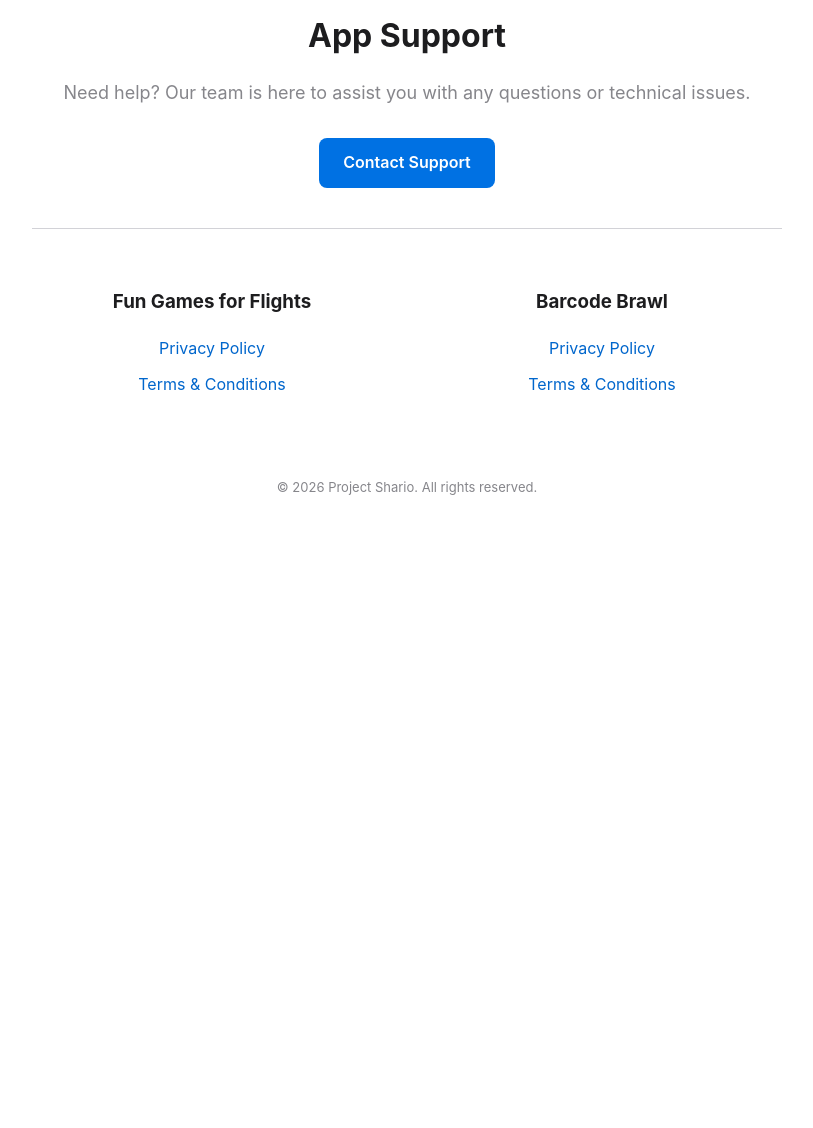
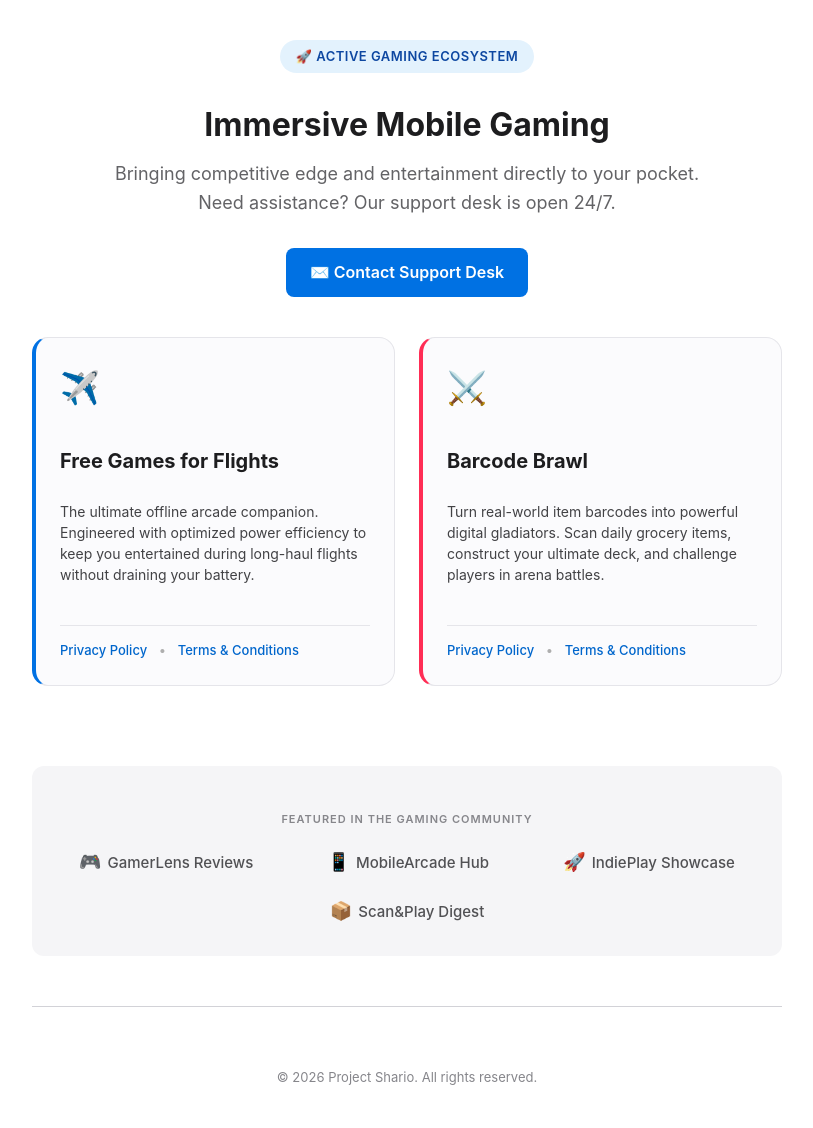
Before and after one commit to projectshario/ProjectShario.github.io, a Jekyll site: the page built from index.html, in a window 1280 px wide. Shown: the whole page, without its empty margins (233-1046 px from the left). Built offline with Jekyll 4.4.1, drawn with Linux system fonts in a browser that asks for light colours; before the commit the page ends 900 px from its top, so only the background shows below that.

Commit message:
Revamp index.html with new layout and content
Updated the index.html file to enhance the layout and content for app support, including a hero section, game highlights, and a featured section.

```diff
--- a/index.html
+++ b/index.html
@@ -3,32 +3,180 @@
 title: App Support & Legal
 ---
 
-<h1>App Support</h1>
-<p style="text-align: center; color: #86868b; font-size: 18px;">Need help? Our team is here to assist you with any questions or technical issues.</p>
+<!-- Hero Section with Game Highlights -->
+<section class="hero-section">
+    <div class="hero-badge">🚀 Active Gaming Ecosystem</div>
+    <h1>Immersive Mobile Gaming</h1>
+    <p class="hero-subtitle">Bringing competitive edge and entertainment directly to your pocket. Need assistance? Our support desk is open 24/7.</p>
 
-<div class="contact-container">
-    <a href="mailto:ProjectShario@gmail.com" class="contact-btn">Contact Support</a>
-</div>
-
-<hr>
-
-<!-- Two Apps Legal Sections -->
-<div class="legal-container">
-    <!-- Fun Games for Flights -->
-    <div class="app-column">
-        <h3>Fun Games for Flights</h3>
-        <ul class="footer-links">
-            <li><a href="{{ 'Privacy_FGFF.html' | relative_url }}">Privacy Policy</a></li>
-            <li><a href="{{ 'Terms_Conditions_FGFF.html' | relative_url }}">Terms & Conditions</a></li>
-        </ul>
+    <div class="contact-container">
+        <a href="mailto:ProjectShario@gmail.com" class="contact-btn">✉️ Contact Support Desk</a>
     </div>
 
-    <!-- Barcode Brawl -->
-    <div class="app-column">
-        <h3>Barcode Brawl</h3>
-        <ul class="footer-links">
-            <li><a href="{{ 'privacy.html' | relative_url }}">Privacy Policy</a></li>
-            <li><a href="{{ 'Terms_Conditions.html' | relative_url }}">Terms & Conditions</a></li>
-        </ul>
+    <!-- Game Highlight Cards on Top -->
+    <div class="game-highlights-grid">
+        <div class="highlight-card fgff-theme">
+            <div class="card-icon">✈️</div>
+            <h3>Free Games for Flights</h3>
+            <p>The ultimate offline arcade companion. Engineered with optimized power efficiency to keep you entertained during long-haul flights without draining your battery.</p>
+            <div class="card-links">
+                <a href="{{ 'Privacy_FGFF.html' | relative_url }}" class="text-link">Privacy Policy</a>
+                <span class="dot-divider">•</span>
+                <a href="{{ 'Terms_Conditions_FGFF.html' | relative_url }}" class="text-link">Terms & Conditions</a>
+            </div>
+        </div>
+
+        <div class="highlight-card brawl-theme">
+            <div class="card-icon">⚔️</div>
+            <h3>Barcode Brawl</h3>
+            <p>Turn real-world item barcodes into powerful digital gladiators. Scan daily grocery items, construct your ultimate deck, and challenge players in arena battles.</p>
+            <div class="card-links">
+                <a href="{{ 'privacy.html' | relative_url }}" class="text-link">Privacy Policy</a>
+                <span class="dot-divider">•</span>
+                <a href="{{ 'Terms_Conditions.html' | relative_url }}" class="text-link">Terms & Conditions</a>
+            </div>
+        </div>
     </div>
-</div>
+</section>
+
+<!-- Featured On / Media Coverage Section -->
+<section class="featured-section">
+    <h4>FEATURED IN THE GAMING COMMUNITY</h4>
+    <div class="featured-logos">
+        <div class="logo-item"><span>🎮</span> GamerLens Reviews</div>
+        <div class="logo-item"><span>📱</span> MobileArcade Hub</div>
+        <div class="logo-item"><span>🚀</span> IndiePlay Showcase</div>
+        <div class="logo-item"><span>📦</span> Scan&Play Digest</div>
+    </div>
+</section>
+
+<hr class="section-divider">
+
+<!-- Core Architecture Styling (Inject this style block directly inside the file) -->
+<style>
+    /* Hero layout configuration */
+    .hero-section {
+        text-align: center;
+        padding: 40px 0 20px 0;
+    }
+    .hero-badge {
+        display: inline-block;
+        background: #e3f2fd;
+        color: #0d47a1;
+        font-size: 13px;
+        font-weight: 600;
+        padding: 6px 16px;
+        border-radius: 20px;
+        margin-bottom: 16px;
+        text-transform: uppercase;
+        letter-spacing: 0.5px;
+    }
+    .hero-subtitle {
+        color: #636366 !important;
+        font-size: 18px !important;
+        max-width: 600px;
+        margin: 0 auto 30px auto;
+    }
+
+    /* Game Preview Cards */
+    .game-highlights-grid {
+        display: flex;
+        gap: 24px;
+        margin-top: 40px;
+        text-align: left;
+    }
+    .highlight-card {
+        flex: 1;
+        background: #fbfbfd;
+        border: 1px solid #e5e5ea;
+        border-radius: 16px;
+        padding: 24px;
+        transition: transform 0.2s ease, box-shadow 0.2s ease;
+        display: flex;
+        flex-direction: column;
+    }
+    .highlight-card:hover {
+        transform: translateY(-4px);
+        box-shadow: 0 12px 24px rgba(0, 0, 0, 0.06);
+    }
+    .card-icon {
+        font-size: 32px;
+        margin-bottom: 12px;
+    }
+    .highlight-card h3 {
+        font-size: 20px;
+        margin-bottom: 10px;
+        color: #1d1d1f;
+    }
+    .highlight-card p {
+        font-size: 14px;
+        color: #424245;
+        flex-grow: 1;
+        line-height: 1.5;
+    }
+
+    /* Themes */
+    .fgff-theme { border-left: 4px solid #0071e3; }
+    .brawl-theme { border-left: 4px solid #ff2d55; }
+
+    /* Card Navigation links */
+    .card-links {
+        margin-top: 20px;
+        padding-top: 14px;
+        border-top: 1px solid #e5e5ea;
+        font-size: 13px;
+    }
+    .text-link {
+        font-weight: 500;
+        color: #0066cc !important;
+    }
+    .text-link:hover { text-decoration: underline; }
+    .dot-divider {
+        color: #aeaeae;
+        margin: 0 8px;
+    }
+
+    /* Featured On Block */
+    .featured-section {
+        margin-top: 60px;
+        text-align: center;
+        padding: 30px 20px;
+        background: #f5f5f7;
+        border-radius: 12px;
+    }
+    .featured-section h4 {
+        font-size: 11px;
+        letter-spacing: 1px;
+        color: #86868b;
+        margin-bottom: 20px;
+        font-weight: 600;
+    }
+    .featured-logos {
+        display: flex;
+        justify-content: space-around;
+        align-items: center;
+        flex-wrap: wrap;
+        gap: 20px;
+    }
+    .logo-item {
+        font-size: 15px;
+        font-weight: 500;
+        color: #515154;
+        display: flex;
+        align-items: center;
+        gap: 6px;
+    }
+    .logo-item span { font-size: 18px; }
+
+    .section-divider {
+        border: 0;
+        border-top: 1px solid #d2d2d7;
+        margin: 50px 0;
+    }
+
+    /* Responsive scaling for smaller mobile screen boundaries */
+    @media (max-width: 768px) {
+        .game-highlights-grid { flex-direction: column; }
+        .featured-logos { grid-template-columns: 1fr 1fr; display: grid; }
+    }
+</style>
```
